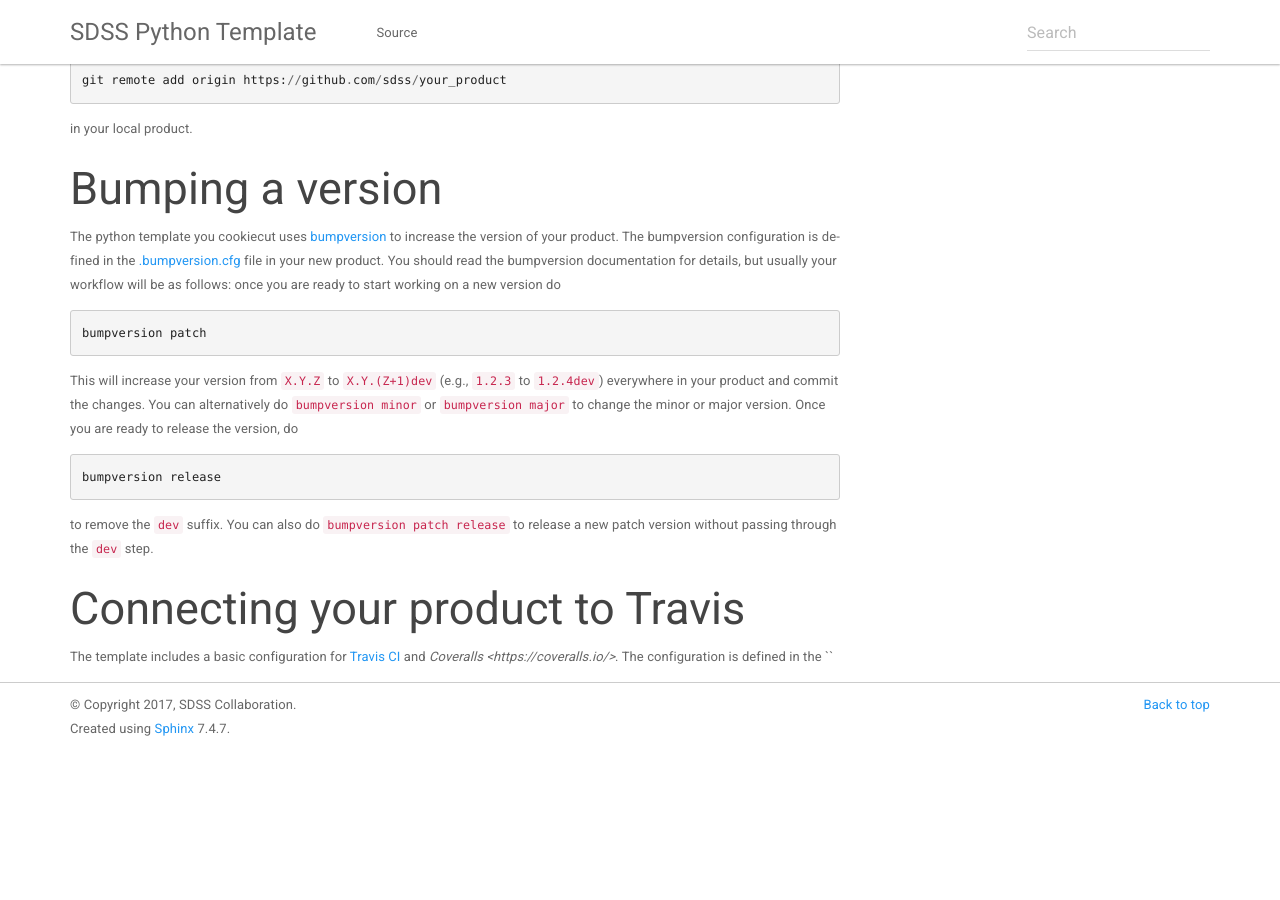
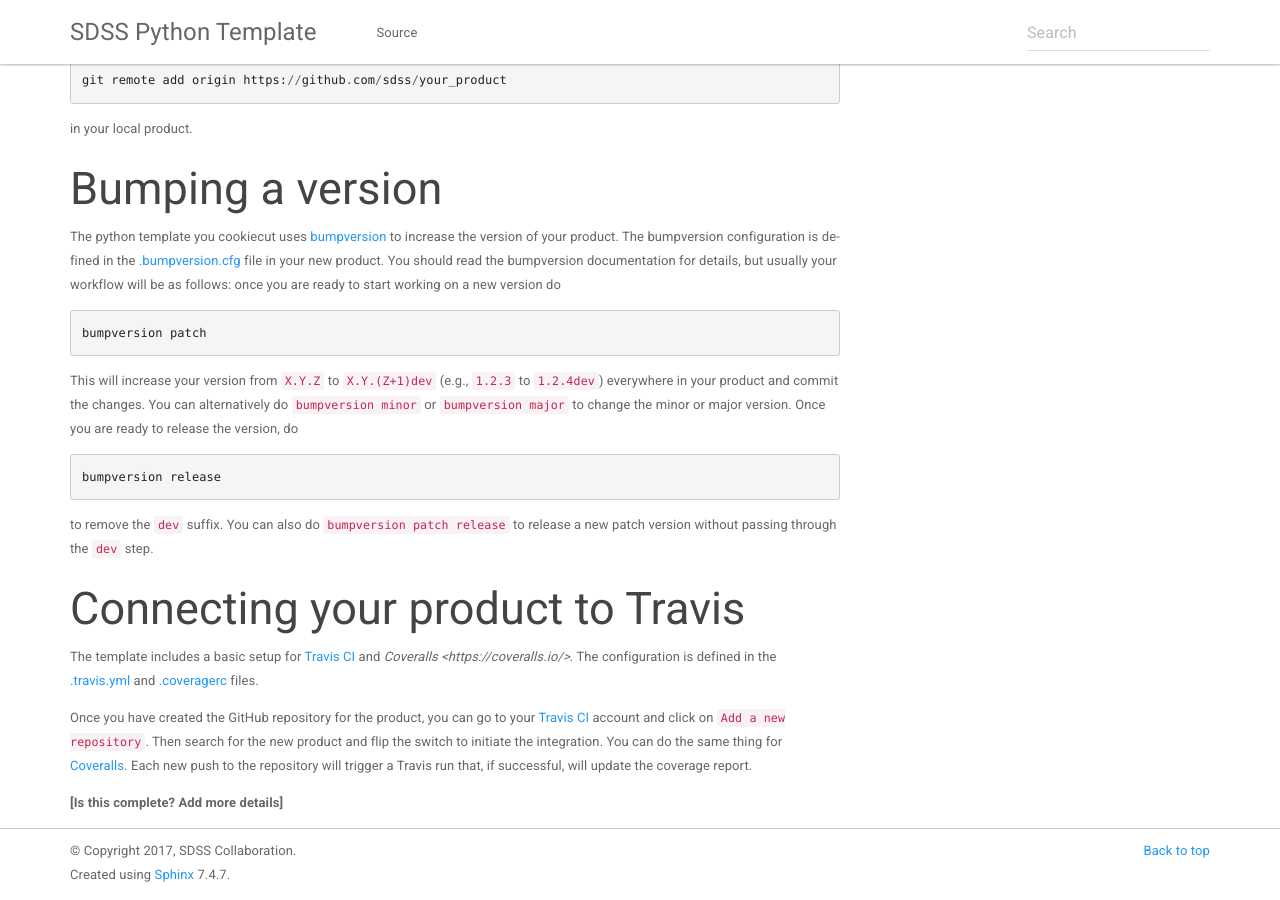
Before and after one commit to sdss/python_template, a Sphinx documentation site: the page built from docs/sphinx/index.rst, in a window 1280 px wide and 900 px high, scrolled down 971 px. Built offline with Sphinx 7.4.7, drawn with Linux system fonts in a browser that asks for light colours; before the commit the page ends 1725 px from its top, so only the background shows below that.

Commit message:
Travis docs section

```diff
--- a/docs/sphinx/index.rst
+++ b/docs/sphinx/index.rst
@@ -60,7 +60,11 @@ to remove the ``dev`` suffix. You can also do ``bumpversion patch release`` to r
 Connecting your product to Travis
 ---------------------------------
 
-The template includes a basic configuration for `Travis CI <https://travis-ci.org/>`_ and `Coveralls <https://coveralls.io/>`. The configuration is defined in the ``
+The template includes a basic setup for `Travis CI <https://travis-ci.org/>`_ and `Coveralls <https://coveralls.io/>`. The configuration is defined in the `.travis.yml <https://github.com/sdss/python_template/blob/master/%7B%7Bcookiecutter.repo_name%7D%7D/.travis.yml>`_ and `.coveragerc <https://github.com/sdss/python_template/blob/master/%7B%7Bcookiecutter.repo_name%7D%7D/.coveragerc>`_ files.
+
+Once you have created the GitHub repository for the product, you can go to your `Travis CI <https://travis-ci.org>`_ account and click on ``Add a new repository``. Then search for the new product and flip the switch to initiate the integration. You can do the same thing for `Coveralls <https://coveralls.io/>`_. Each new push to the repository will trigger a Travis run that, if successful, will update the coverage report.
+
+**[Is this complete? Add more details]**
 
 .. Indices and tables
 .. ==================
```
